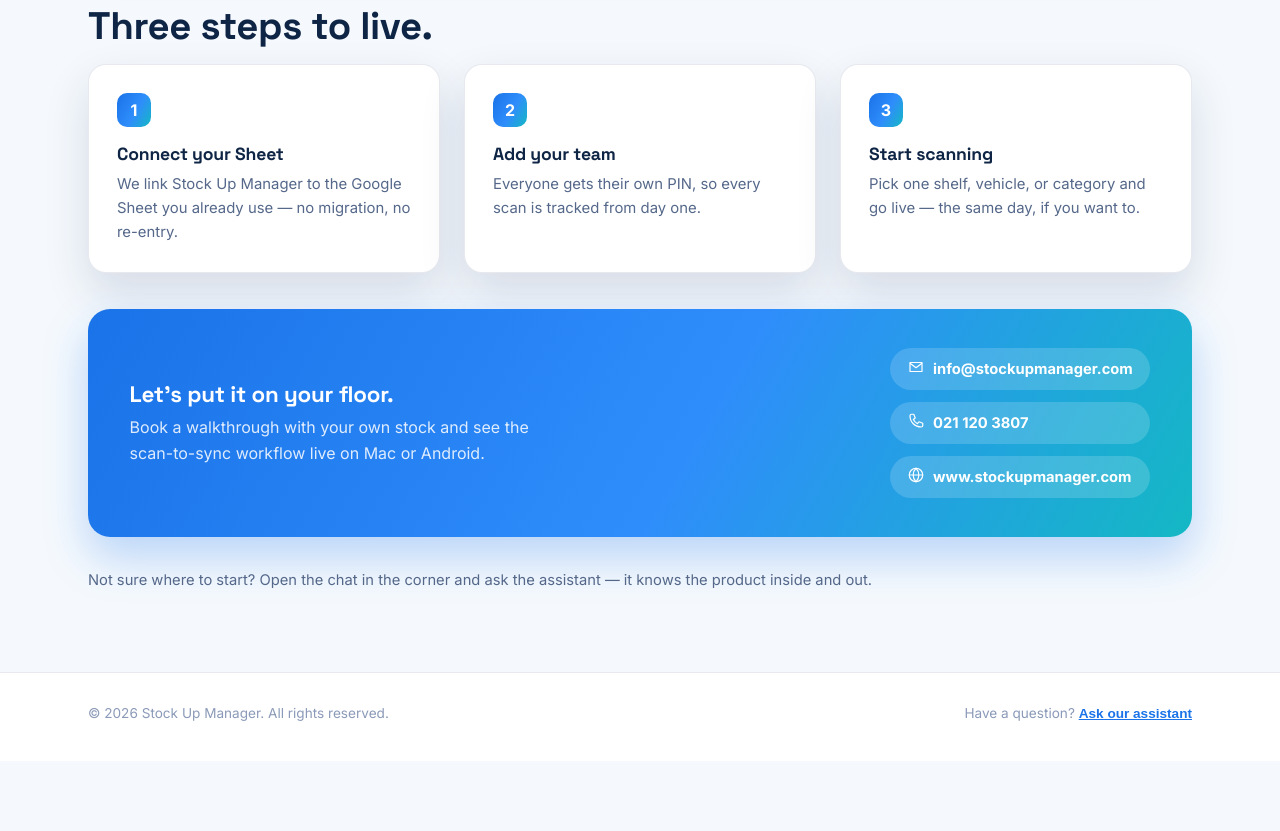
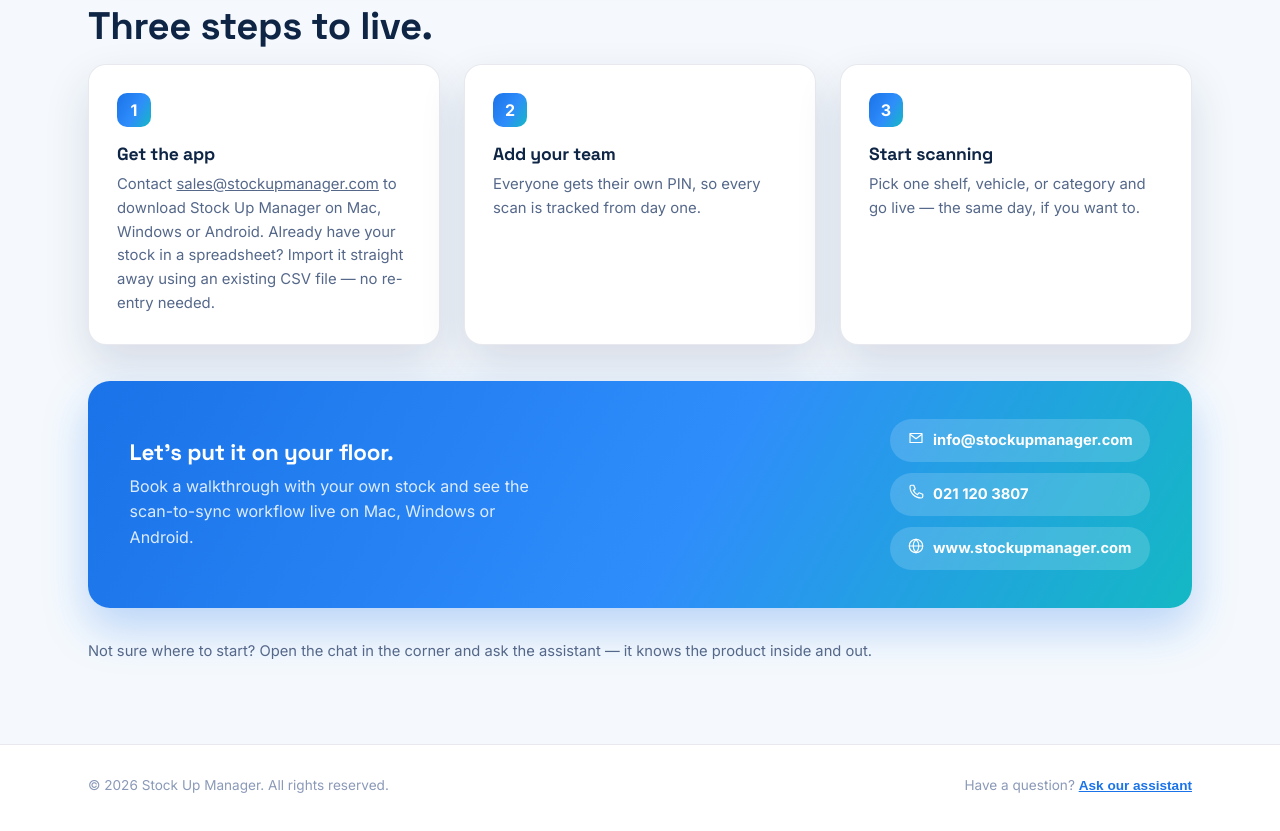
Before and after one commit to kDev-Lab/StockUpManager, a website: page public/contact.html in a window 1280 px wide. Shown: the part 956-1787 px from the top of the page. Before the commit the page ends 1717 px from the top, so only its background shows below. Drawn offline with Linux system fonts and the light colour scheme.

Commit message:
Revise contact information and app availability details
Updated the content to reflect changes in the app's availability and added a contact method for downloading.

```diff
--- a/public/contact.html
+++ b/public/contact.html
@@ -107,8 +107,8 @@
       <div class="steps-grid reveal">
         <div class="step-card">
           <div class="step-num">1</div>
-          <h3>Connect your Sheet</h3>
-          <p>We link Stock Up Manager to the Google Sheet you already use — no migration, no re-entry.</p>
+          <h3>Get the app</h3>
+          <p>Contact <a href="mailto:sales@stockupmanager.com">sales@stockupmanager.com</a> to download Stock Up Manager on Mac, Windows or Android. Already have your stock in a spreadsheet? Import it straight away using an existing CSV file — no re-entry needed.</p>
         </div>
         <div class="step-card">
           <div class="step-num">2</div>
@@ -125,7 +125,7 @@
       <div class="cta-box reveal">
         <div>
           <h3>Let's put it on your floor.</h3>
-          <p>Book a walkthrough with your own stock and see the scan-to-sync workflow live on Mac or Android.</p>
+          <p>Book a walkthrough with your own stock and see the scan-to-sync workflow live on Mac, Windows or Android.</p>
         </div>
         <div class="cta-contacts">
           <a class="cta-contact" href="mailto:info@stockupmanager.com">
```
